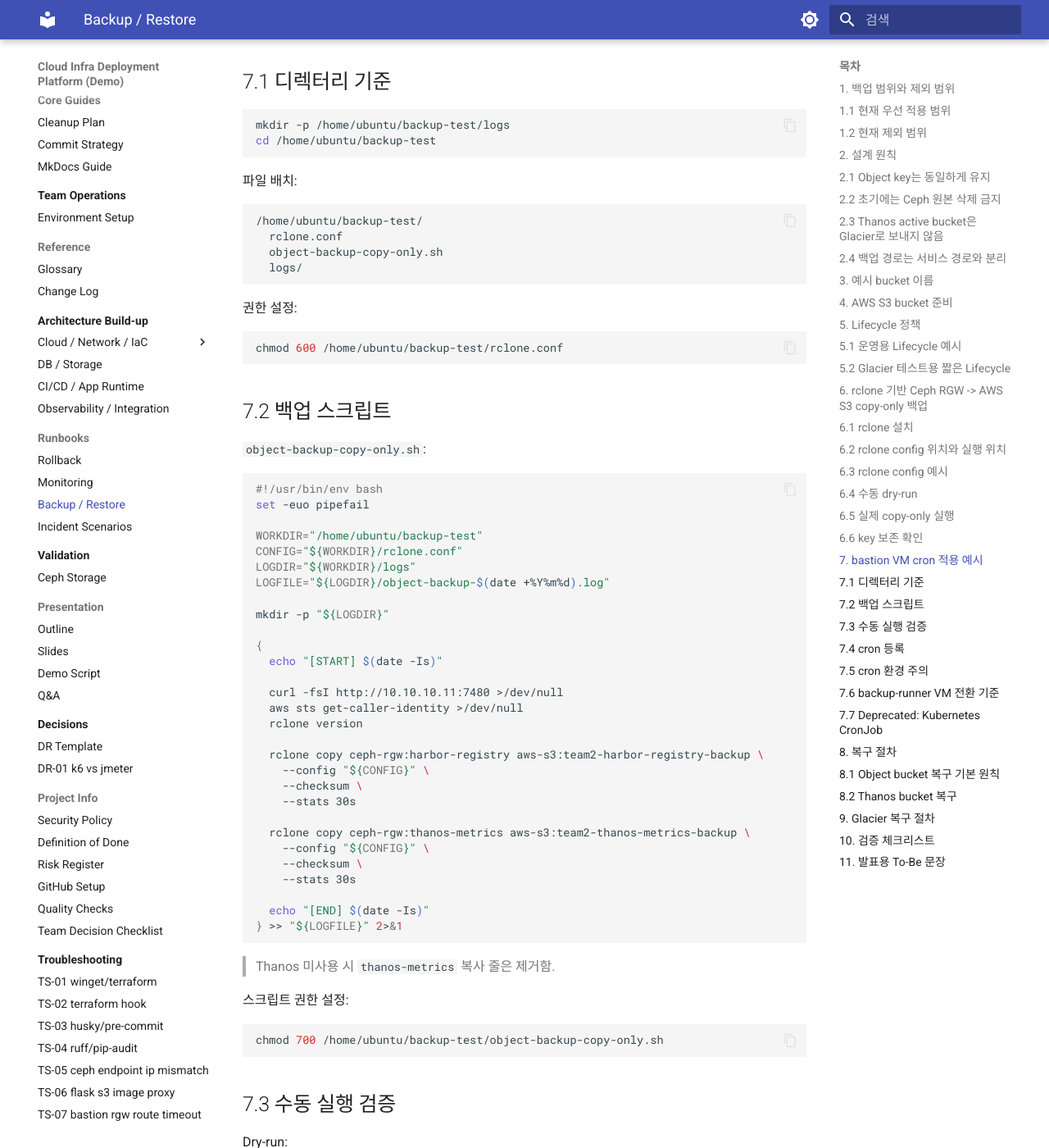
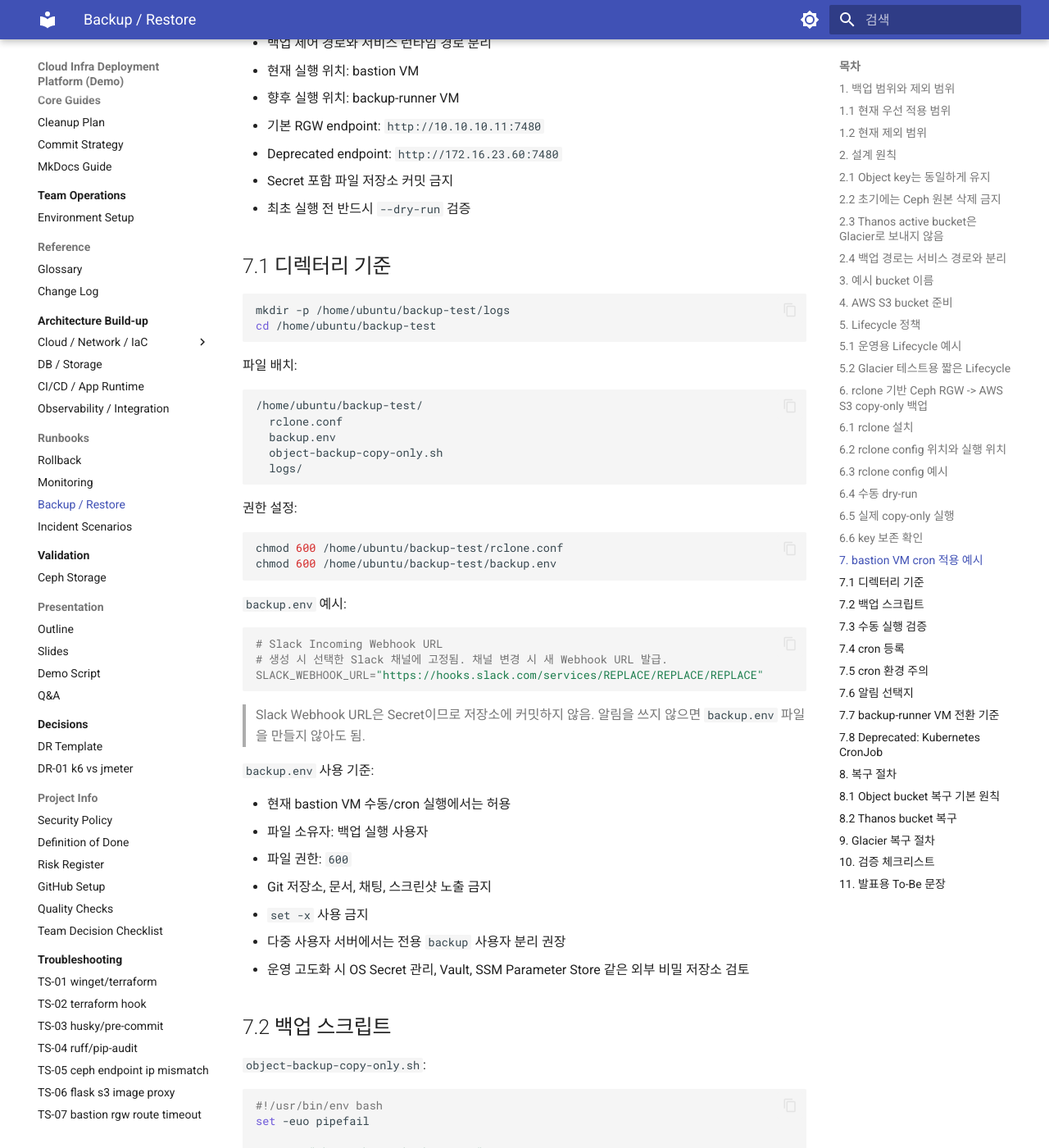
Before and after one commit to KosaCloudTeam2/infra-platform, an MkDocs documentation site: the page built from docs/runbooks/backup-restore.md, in a window 1280 px wide and 1400 px high, scrolled down 12187 px. Shown: the whole window at 82% size. Built offline with MkDocs 1.6.1 and Material for MkDocs 9.7.7, drawn with Linux system fonts in a browser that asks for light colours; some of the changed text lies outside the part shown.

Commit message:
docs: backup 알람 추가/backup 프로세스 개선

````diff
--- a/docs/runbooks/backup-restore.md
+++ b/docs/runbooks/backup-restore.md
@@ -535,6 +535,15 @@
 
 ## 7. bastion VM cron 적용 예시
 
+현재 규모에서는 bastion VM의 OS cron으로 백업을 실행하는 구조가 가장 단순함.
+
+운영 기준:
+
+- 소규모/PoC: cron 사용 가능
+- 장기 운영: backup-runner VM + systemd timer 또는 백업 전용 스케줄러 검토
+- 현재 문서 기준: bastion VM cron
+- 추후 개선 기준: backup-runner VM 이전
+
 🔴 주의:
 
 - Kubernetes CronJob 사용 금지
@@ -558,6 +567,7 @@
 ```text
 /home/ubuntu/backup-test/
   rclone.conf
+  backup.env
   object-backup-copy-only.sh
   logs/
 ```
@@ -566,7 +576,29 @@
 
 ```bash
 chmod 600 /home/ubuntu/backup-test/rclone.conf
+chmod 600 /home/ubuntu/backup-test/backup.env
 ```
+
+`backup.env` 예시:
+
+```bash
+# Slack Incoming Webhook URL
+# 생성 시 선택한 Slack 채널에 고정됨. 채널 변경 시 새 Webhook URL 발급.
+SLACK_WEBHOOK_URL="https://hooks.slack.com/services/REPLACE/REPLACE/REPLACE"
+```
+
+> Slack Webhook URL은 Secret이므로 저장소에 커밋하지 않음. 알림을 쓰지 않으면 `backup.env` 파일을
+> 만들지 않아도 됨.
+
+`backup.env` 사용 기준:
+
+- 현재 bastion VM 수동/cron 실행에서는 허용
+- 파일 소유자: 백업 실행 사용자
+- 파일 권한: `600`
+- Git 저장소, 문서, 채팅, 스크린샷 노출 금지
+- `set -x` 사용 금지
+- 다중 사용자 서버에서는 전용 `backup` 사용자 분리 권장
+- 운영 고도화 시 OS Secret 관리, Vault, SSM Parameter Store 같은 외부 비밀 저장소 검토
 
 ## 7.2 백업 스크립트
 
@@ -578,10 +610,19 @@
 
 WORKDIR="/home/ubuntu/backup-test"
 CONFIG="${WORKDIR}/rclone.conf"
+ENV_FILE="${WORKDIR}/backup.env"
 LOGDIR="${WORKDIR}/logs"
 LOGFILE="${LOGDIR}/object-backup-$(date +%Y%m%d).log"
 
 mkdir -p "${LOGDIR}"
+
+if [ -f "${ENV_FILE}" ]; then
+  set -a
+  . "${ENV_FILE}"
+  set +a
+fi
+
+STATUS=0
 
 {
   echo "[START] $(date -Is)"
@@ -601,7 +642,22 @@
     --stats 30s
 
   echo "[END] $(date -Is)"
-} >> "${LOGFILE}" 2>&1
+} >> "${LOGFILE}" 2>&1 || STATUS=$?
+
+if [ "${STATUS}" -eq 0 ]; then
+  RESULT="SUCCESS"
+else
+  RESULT="FAILED"
+fi
+
+if [ -n "${SLACK_WEBHOOK_URL:-}" ]; then
+  curl -fsS -X POST \
+    -H "Content-Type: application/json" \
+    --data "{\"text\":\"[${RESULT}] object backup on $(hostname) at $(date -Is). log=${LOGFILE}\"}" \
+    "${SLACK_WEBHOOK_URL}" >/dev/null || true
+fi
+
+exit "${STATUS}"
 ```
 
 > Thanos 미사용 시 `thanos-metrics` 복사 줄은 제거함.
@@ -632,17 +688,28 @@
 
 ## 7.4 cron 등록
 
-매일 03:00 실행 예시:
+테스트 중에는 2분마다 실행함.
 
 ```bash
 crontab -e
 ```
 
-추가:
+테스트용:
 
 ```cron
-0 3 * * * /home/ubuntu/backup-test/object-backup-copy-only.sh
+*/2 * * * * /home/ubuntu/backup-test/object-backup-copy-only.sh
 ```
+
+검증 완료 후 운영용으로 변경함.
+
+운영용 예시:
+
+```cron
+0 3 * * 1 /home/ubuntu/backup-test/object-backup-copy-only.sh
+```
+
+> `0 3 * * 1`: 매주 월요일 03:00 실행. 일반적으로 사용자 접속이 적은 시간대를 선택함. 백업 주기는
+> RPO(Recovery Point Objective)에 맞춰 조정함.
 
 등록 확인:
 
@@ -662,9 +729,32 @@
 - `aws sts get-caller-identity`가 cron 환경에서도 성공해야 함
 - AWS credential은 저장소가 아닌 bastion 사용자 홈 또는 안전한 비밀 저장소에 보관
 - `rclone.conf`의 Ceph RGW key 파일 권한 `600` 유지
+- `backup.env`의 Slack Webhook URL 파일 권한 `600` 유지
 - 장애 확인 기준: log 파일, AWS S3 object count, rclone exit code
 
-## 7.6 backup-runner VM 전환 기준
+## 7.6 알림 선택지
+
+기본 추천: Slack Incoming Webhook
+
+- 장점: SMTP/MTA 설정 불필요
+- 장점: `curl`만 있으면 전송 가능
+- 단점: Webhook URL을 Secret으로 관리 필요
+
+Mail 참고 선택지:
+
+```bash
+sudo apt install -y mailutils
+tail -n 80 /home/ubuntu/backup-test/logs/object-backup-$(date +%Y%m%d).log | \
+  mail -s "[backup] object backup result" admin@example.com
+```
+
+주의:
+
+- `mailutils`만 설치해도 외부 메일 발송이 항상 성공하지 않음
+- SMTP relay, SPF/DKIM, 방화벽, 스팸 정책 설정 필요 가능성
+- 현재 프로젝트에서는 Slack Webhook 방식이 더 단순함
+
+## 7.7 backup-runner VM 전환 기준
 
 추후 개선 시 bastion에서 backup-runner VM으로 이전함.
 
@@ -677,7 +767,7 @@
 - cron schedule 이관 완료
 - bastion cron 비활성화 완료
 
-## 7.7 Deprecated: Kubernetes CronJob
+## 7.8 Deprecated: Kubernetes CronJob
 
 Kubernetes CronJob 방식은 신규 백업 경로로 사용하지 않음.
 
````
Also changed, not shown: docs/change_log.md (+2 -0 lines).
